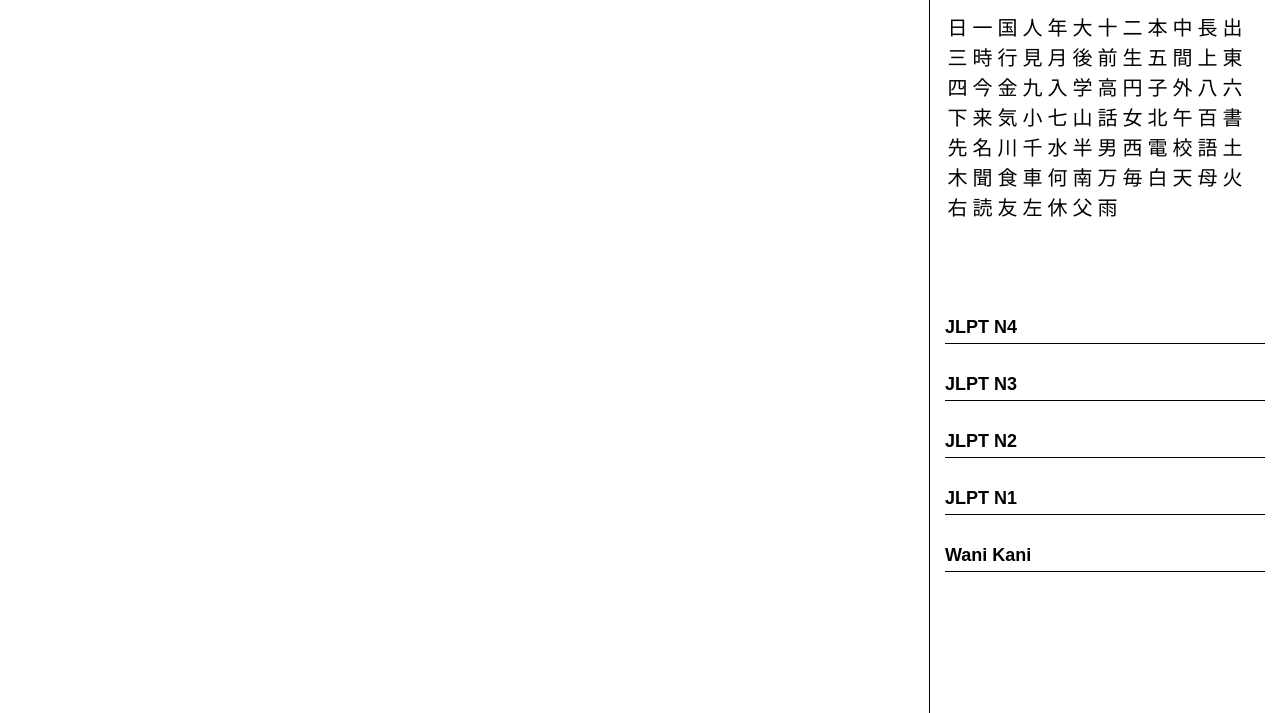
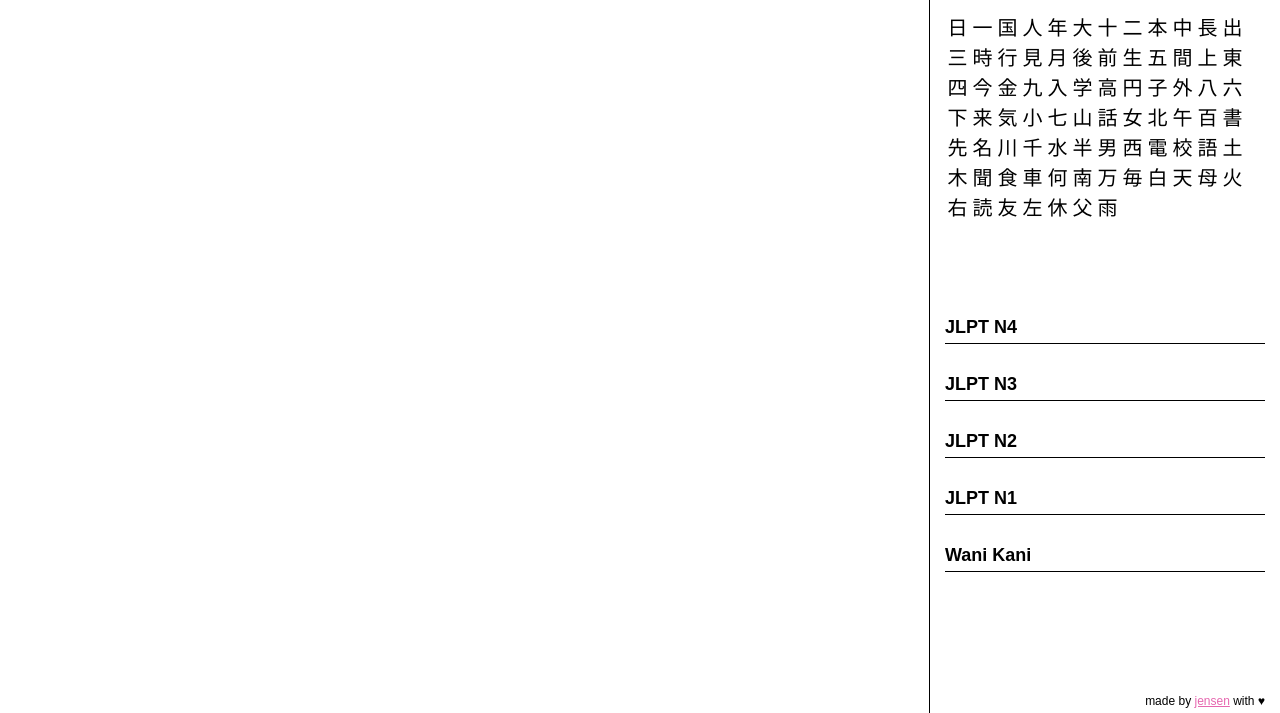
Before and after one commit to jensechu/kanji, a plain HTML site: page index.html in a window 1280 px wide. Shown: the part 87-800 px from the top of the page. Drawn offline with nearby package versions, Linux system fonts and the light colour scheme.

Commit message:
:confetti_ball: link credit

```diff
--- a/css/main.css
+++ b/css/main.css
@@ -181,6 +181,23 @@ body {
     text-align: center;
 }
 
+.author {
+  position: absolute;
+  right: 15px;
+  bottom: 35px;
+  font-size: 12px;
+  z-index: 0;
+  background: #fff;
+}
+
+.author a {
+  color: #E667AF;
+}
+
+.author a:hover {
+  color: #000;
+}
+
 @media print {
   .kanji-row {
     width: 100%;
--- a/index.html
+++ b/index.html
@@ -66,6 +66,7 @@
             </div>
           </div>
         </div>
+        <span class="author">made by <a href="https://twitter.com/jensechu">jensen</a> with &#9829;</span>
       </div> <!-- KANJI SELECTOR -->
 
       <div id="content" class="handwriting">
```
